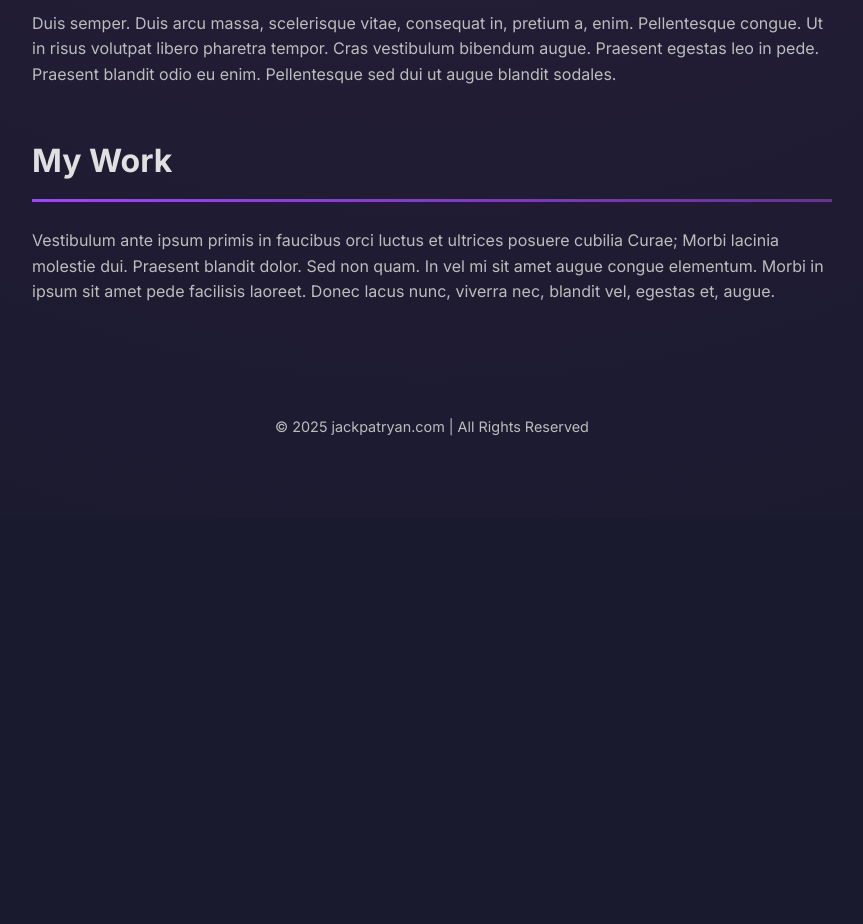
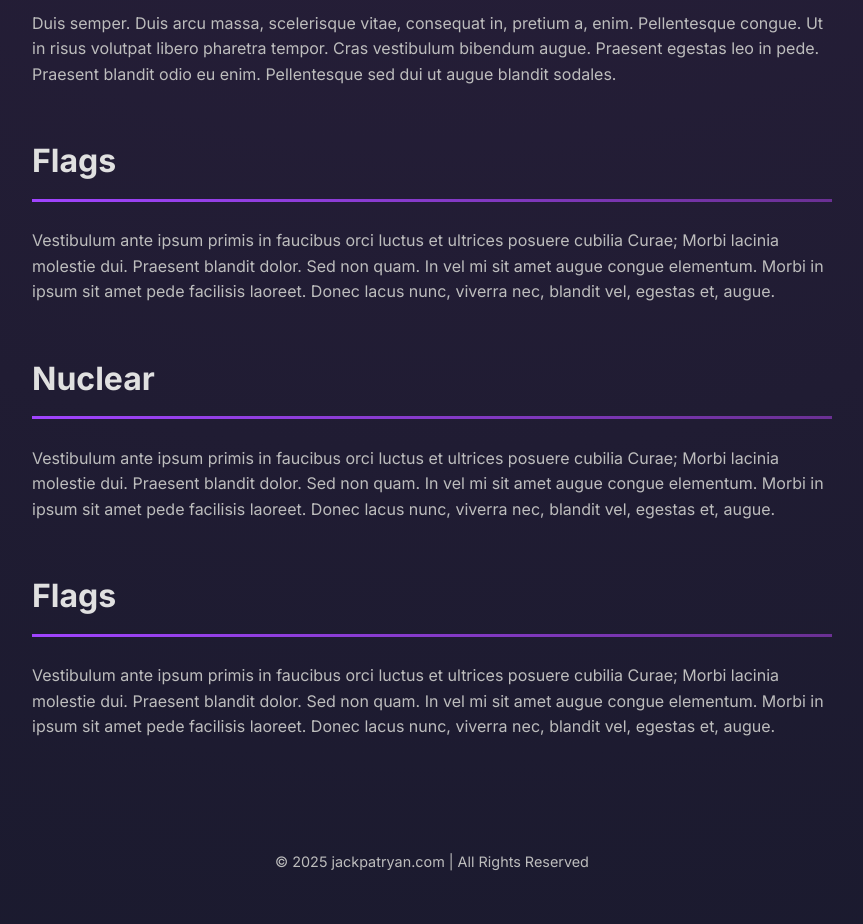
Before and after one commit to jackpatryan42/jackpatryan-site, a plain HTML site: page index.html in a window 1280 px wide. Shown: the part 780-1704 px from the top of the page, without its empty margins (208-1071 px from the left). Before the commit the page ends 1298 px from the top, so only its background shows below. Drawn offline with Linux system fonts and the light colour scheme.

Commit message:
Update index.html

```diff
--- a/index.html
+++ b/index.html
@@ -160,8 +160,22 @@
                 </p>
             </section>
 
-            <section id="projects">
-                <h2>My Work</h2>
+            <section id="flags">
+                <h2>Flags</h2>
+                <p>
+                    Vestibulum ante ipsum primis in faucibus orci luctus et ultrices posuere cubilia Curae; Morbi lacinia molestie dui. Praesent blandit dolor. Sed non quam. In vel mi sit amet augue congue elementum. Morbi in ipsum sit amet pede facilisis laoreet. Donec lacus nunc, viverra nec, blandit vel, egestas et, augue.
+                </p>
+            </section>
+
+            <section id="nuclear">
+                <h2>Nuclear</h2>
+                <p>
+                    Vestibulum ante ipsum primis in faucibus orci luctus et ultrices posuere cubilia Curae; Morbi lacinia molestie dui. Praesent blandit dolor. Sed non quam. In vel mi sit amet augue congue elementum. Morbi in ipsum sit amet pede facilisis laoreet. Donec lacus nunc, viverra nec, blandit vel, egestas et, augue.
+                </p>
+            </section>
+
+            <section id="editing">
+                <h2>Flags</h2>
                 <p>
                     Vestibulum ante ipsum primis in faucibus orci luctus et ultrices posuere cubilia Curae; Morbi lacinia molestie dui. Praesent blandit dolor. Sed non quam. In vel mi sit amet augue congue elementum. Morbi in ipsum sit amet pede facilisis laoreet. Donec lacus nunc, viverra nec, blandit vel, egestas et, augue.
                 </p>
```
